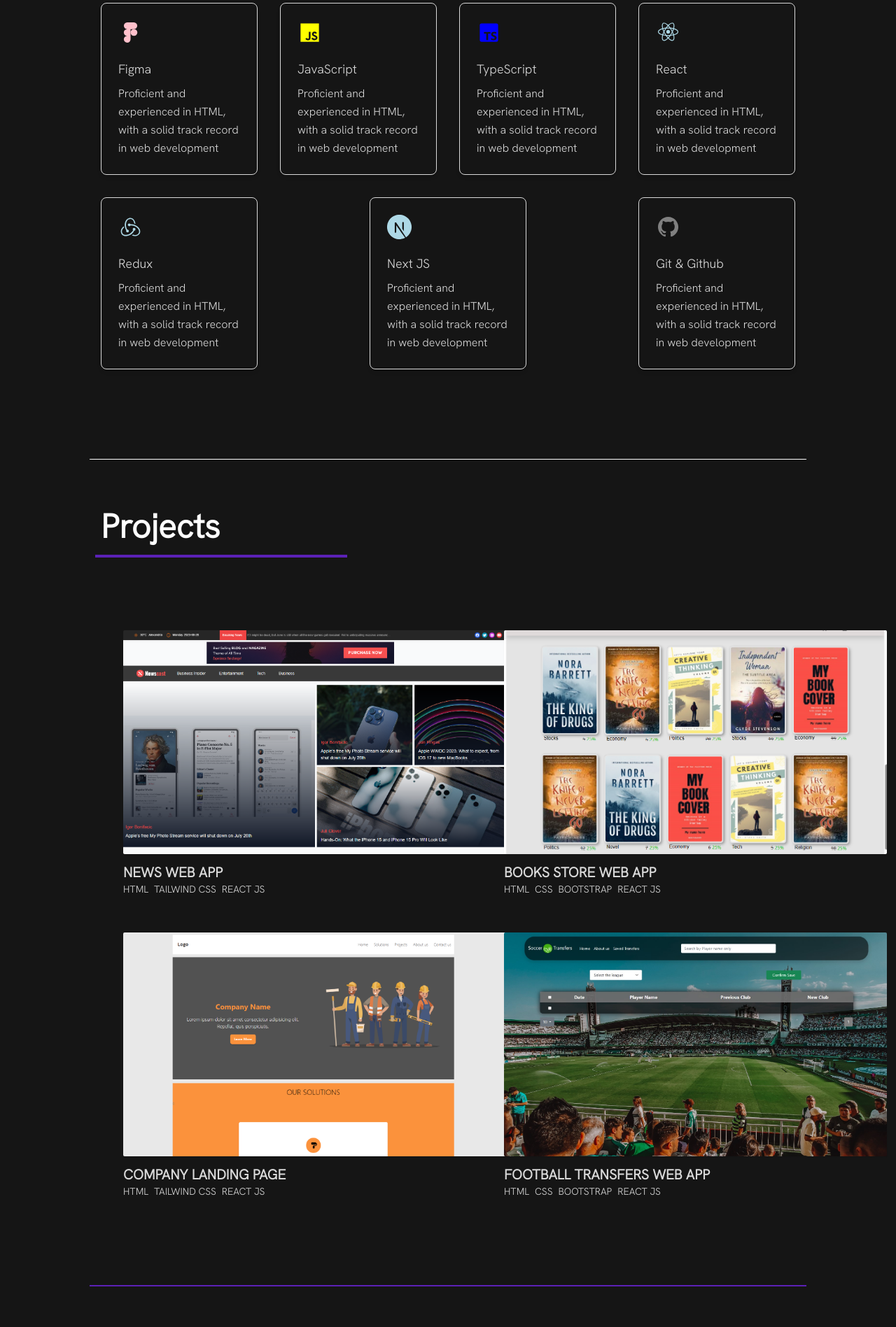
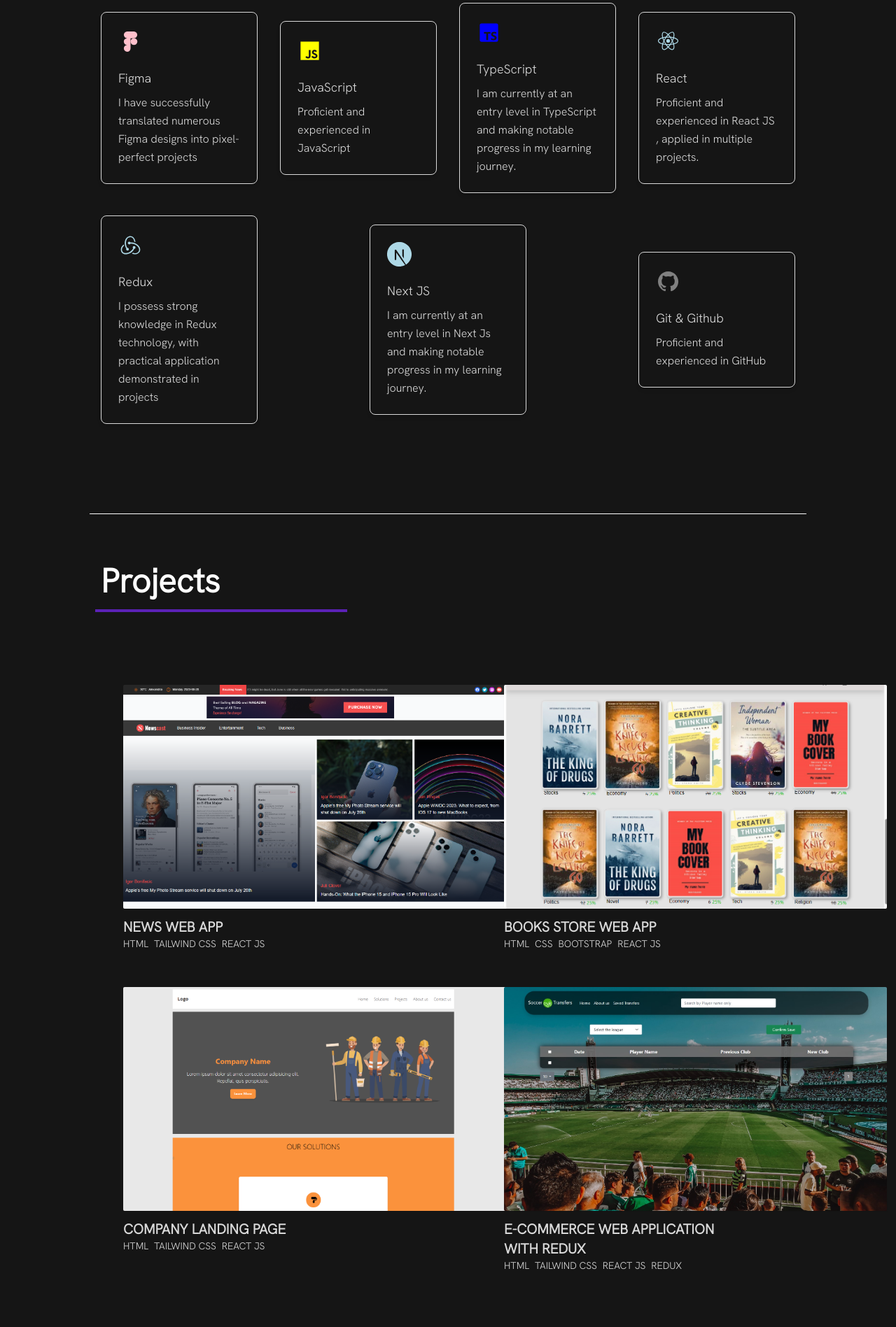
Before and after one commit to PeterRizek009/PeterRezekPortfolio, a React (Create React App) app: page / in a window 1280 px wide. Shown: the part 1260-3157 px from the top of the page at 70% size. Built offline with nearby package versions, Linux system fonts and the light colour scheme; a web font is replaced by a local one.

Commit message:
edit data in skills

```diff
--- a/src/projects/projects.js
+++ b/src/projects/projects.js
@@ -50,9 +50,9 @@ const Projects = ({ handleModal, dispaly, closeModal }) => {
         },
         {
             image: transfer,
-            url: 'https://footballtransfermarkets-app.netlify.app/',
-            name: 'football transfers web app',
-            tools: ['HTML', 'CSS', 'Bootstrap', 'React JS']
+            url: 'https://peterrizek009.github.io/',
+            name: 'E-commerce Web Application with Redux ',
+            tools: ['HTML', 'Tailwind CSS', 'React JS' , 'Redux']
         },
 
     ]
--- a/src/skills/skills.jsx
+++ b/src/skills/skills.jsx
@@ -27,49 +27,49 @@ const Skills = () => {
         {
             name: 'Bootstrap',
             icon: <BiLogoBootstrap color='indigo' size={33} />,
-            text :'Experienced in Bootstrap,with completed numerous projects using Bootstrap.'
+            text :'Experienced in Bootstrap,with completed  projects using Bootstrap.'
         },
         {
             name: 'TailwindCSS',
             icon: <BiLogoTailwindCss color='lightblue' size={35} />,
-            text :'Proficient and experienced in HTML, with a solid track record in web development'
+            text :'Experienced and Proficient in Tailwind CSS, applied in multiple projects.'
         },
         {
             name: 'Figma ',
             icon: <BiLogoFigma color='pink' size={35} />,
-            text :'Proficient and experienced in HTML, with a solid track record in web development'
+            text :'I have successfully translated numerous Figma designs into pixel-perfect projects'
         },
         {
             name: 'JavaScript',
             icon: <BiLogoJavascript color='yellow' size={35} />,
-            text :'Proficient and experienced in HTML, with a solid track record in web development'
+            text :'Proficient and experienced in JavaScript '
 
         },
         {
             name: 'TypeScript',
             icon: <BiLogoTypescript color='blue' size={35} />,
-            text :'Proficient and experienced in HTML, with a solid track record in web development'
+            text :'I am currently at an entry level in TypeScript and making notable progress in my learning journey.'
 
         },
         {
             name: 'React',
             icon: <BiLogoReact color='lightblue' size={35} />,
-            text :'Proficient and experienced in HTML, with a solid track record in web development'
+            text :'Proficient and experienced in React JS , applied in multiple projects.'
         },
         {
             name: 'Redux',
             icon: <BiLogoRedux color='lightblue' size={35} />,
-            text :'Proficient and experienced in HTML, with a solid track record in web development'
+            text :'I possess strong knowledge in Redux technology, with practical application demonstrated in projects'
         },
         {
             name: 'Next JS',
             icon: <SiNextdotjs color='lightblue' size={35} />,
-            text :'Proficient and experienced in HTML, with a solid track record in web development'
+            text :'I am currently at an entry level in Next Js  and making notable progress in my learning journey.'
         },
         {
             name: 'Git & Github',
             icon: <BiLogoGithub color='gray' size={35} />,
-            text :'Proficient and experienced in HTML, with a solid track record in web development'
+            text :'Proficient and experienced in GitHub '
         },
     ]
     return (
```
